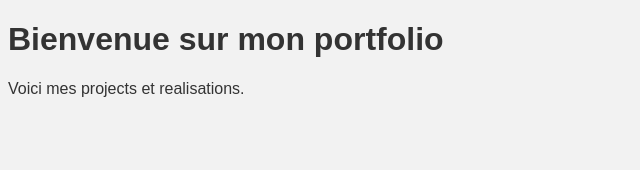
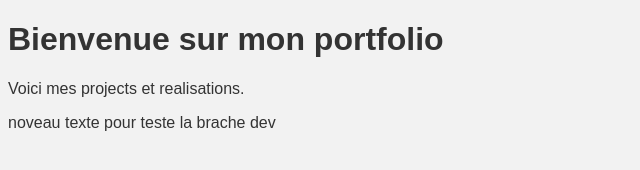
Before and after one commit to ayoubelaamri06/monportfolio, a plain HTML site: page index.html in a window 1280 px wide. Shown: the whole page, without its empty margins (0-640 px from the left). Drawn offline with Linux system fonts and the light colour scheme.

Commit message:
modification depuis nouveaux branche dev

```diff
--- a/index.html
+++ b/index.html
@@ -8,5 +8,6 @@
 <body>
     <h1>Bienvenue sur mon portfolio</h1>
     <p>Voici mes projects et realisations.</p>
+    <p>noveau texte pour teste la brache dev</p>
 </body>
 </html>
```
